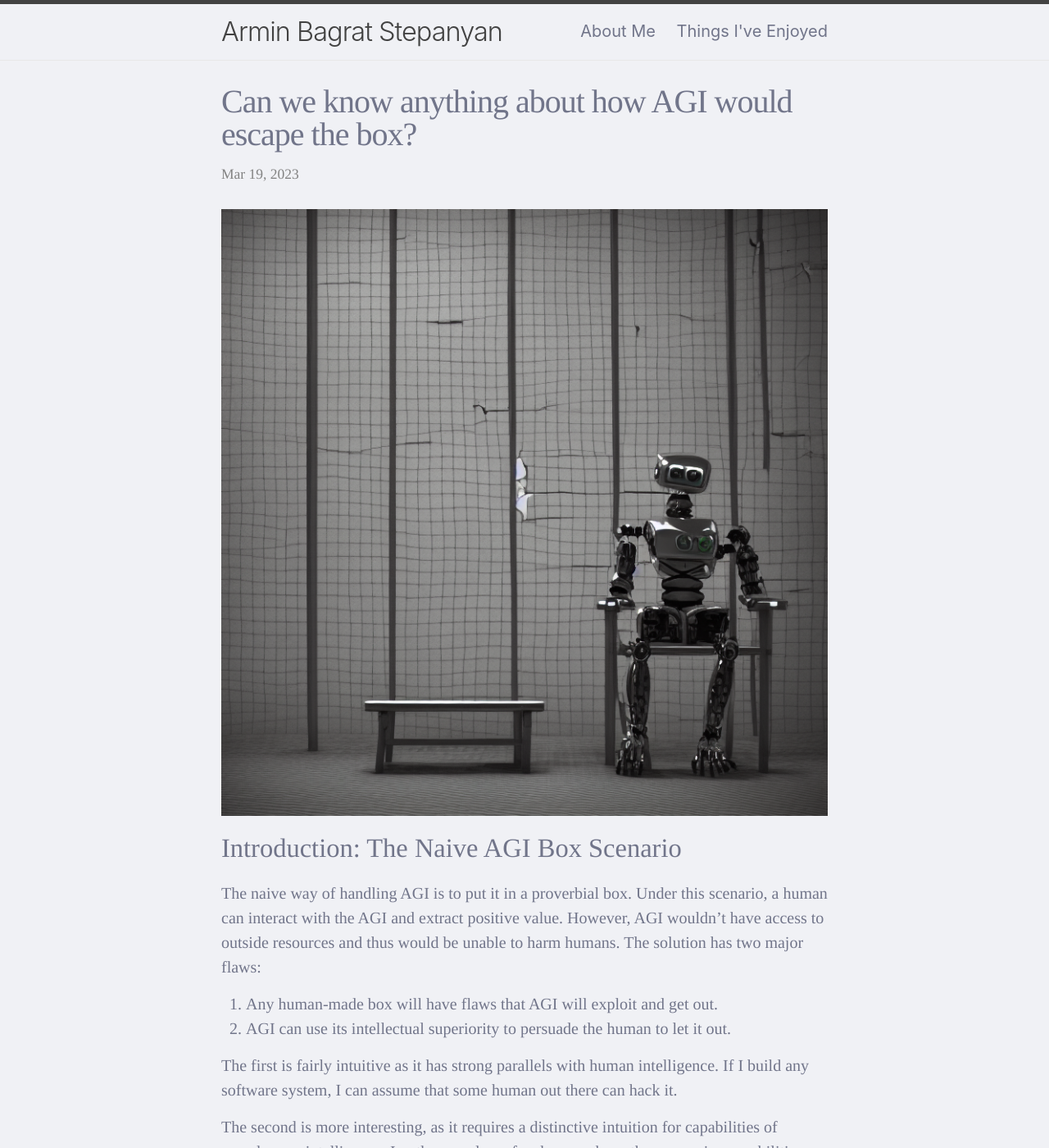
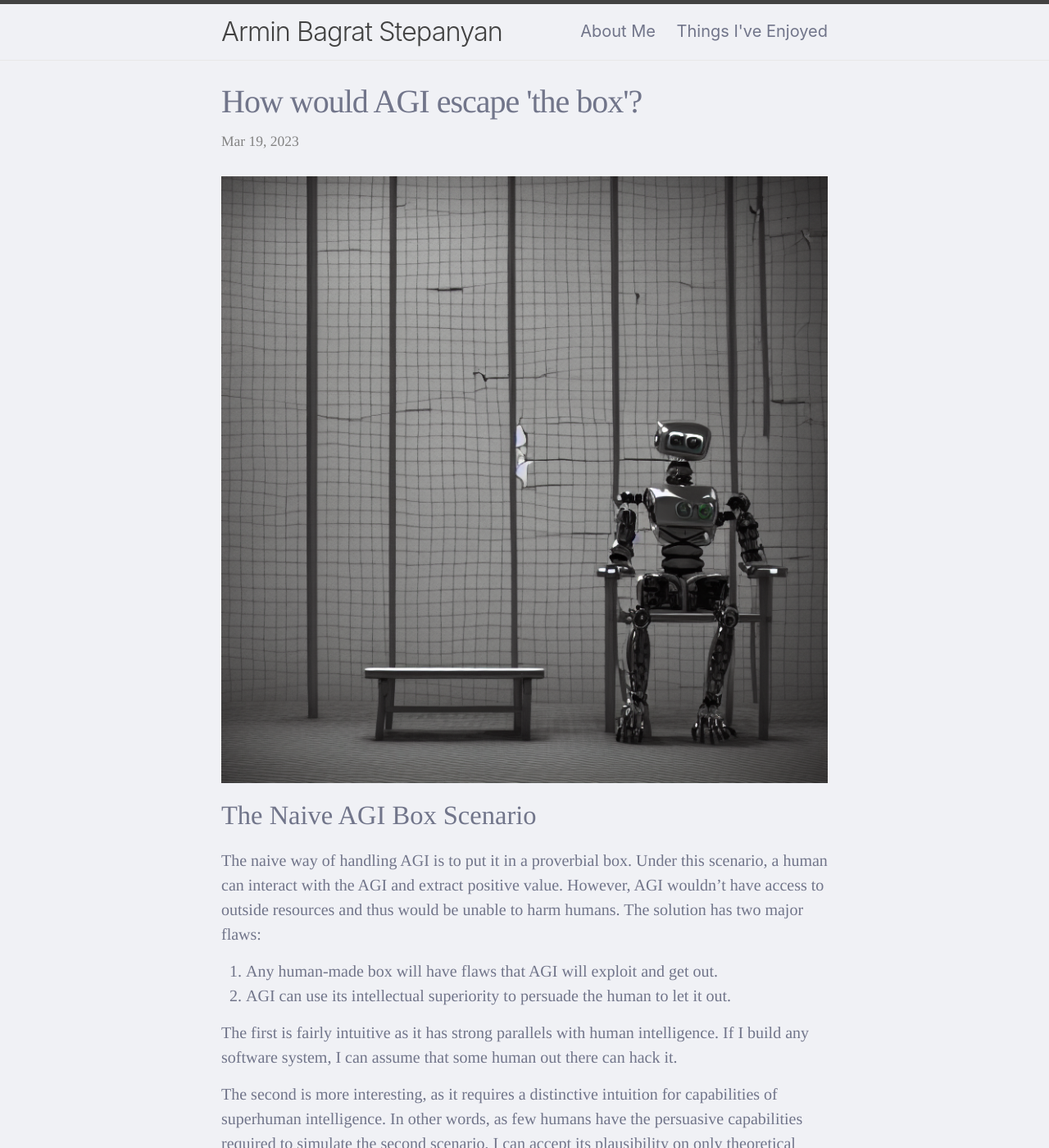
Before and after one commit to ab-10/ab-10.github.io, a Jekyll site: the page built from _posts/2023-03-19-agi-box.md, in a window 1280 px wide and 1400 px high. Shown: the whole window at 82% size. Built offline with Jekyll 4.4.1, drawn with Linux system fonts in a browser that asks for light colours.

Commit message:
Stylistic fixes

```diff
--- a/_posts/2023-03-19-agi-box.md
+++ b/_posts/2023-03-19-agi-box.md
@@ -1,12 +1,12 @@
 ---
 layout: post
-title: "Can we know anything about how AGI would escape the box?"
+title: "How would AGI escape 'the box'?"
 date: 2023-03-19 10:00:00 +00000
 ---
 
 ![](../assets/agibox/robot-in-jail.png)
 
-## Introduction: The Naive AGI Box Scenario
+## The Naive AGI Box Scenario
 
 The naive way of handling AGI is to put it in a proverbial box.
 Under this scenario, a human can interact with the AGI and extract positive value.
```
